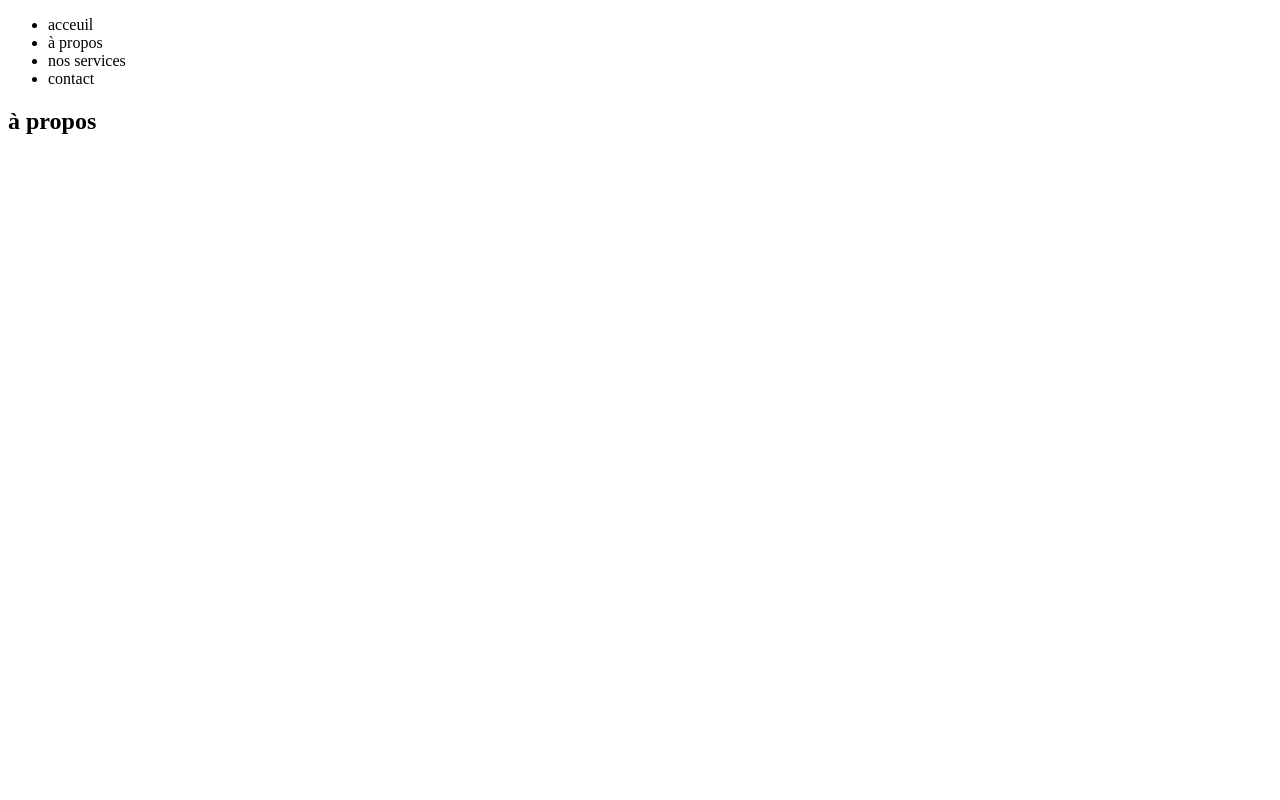
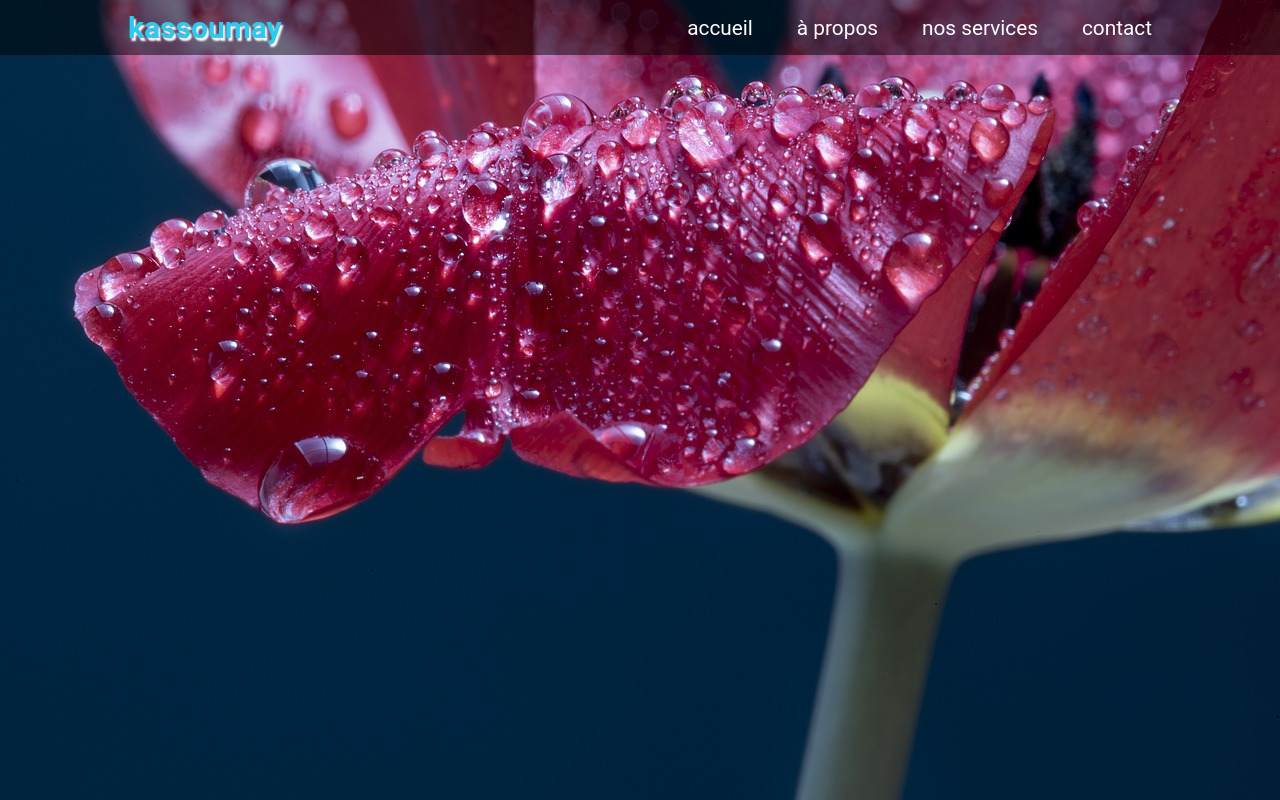
Before and after one commit to Diattajonas/Checkpoint-CSS, a plain HTML site: page index.html in a window 1280 px wide. Drawn offline with Linux system fonts and the light colour scheme.

Commit message:
commit sur le checkpoint css

```diff
--- a/index.html
+++ b/index.html
@@ -8,19 +8,18 @@
 </head>
 <body>
     <header>
-        <nav>
-            <ul>
-                <li>acceuil</li>
-                <li>à propos</li>
-                <li>nos services</li>
-                <li>contact</li>
-            </ul>
+        <a href="" class="logo">kassoumay</a>
+        <nav class="navbar">
+            <a href="">accueil</a>
+            <a href="">à propos</a>
+            <a href="">nos services</a>
+            <a href="">contact</a>
         </nav>
 
     </header>
     <main>
         <div>
-            <h2>à propos</h2>
+            <h2></h2>
         </div>
 
     </main>
--- a/style.css
+++ b/style.css
@@ -0,0 +1,48 @@
+*{
+    margin: 0;
+    padding: 0;
+    box-sizing: border-box;
+    font-family: roboto;
+
+}
+
+body{
+    min-height: 100vh;
+    background-image: url(image/back.jpg);
+    background-repeat: no-repeat;
+    background-size: cover;
+    background-position: center;
+}
+
+header{
+    position: fixed;
+    top: 0;
+    width: 100%;
+    left: 0;
+    right: 0;
+    padding: 10px 10%;
+    background-color: rgba(1, 0, 0, 0.5);
+    display: flex;
+    justify-content: space-between;
+    align-items: center;
+    z-index: 100%;
+}
+
+.navbar a{
+    font-size: 1.3rem;
+    font-style: bold;
+    font-weight: 400;
+    margin-left: 2.5rem;
+    text-decoration: none;
+    color: white;
+    z-index: 1;
+
+}
+
+.logo{
+    font-size: 30px;
+    text-decoration: none;
+    font-weight: 600;
+    color: rgb(42, 202, 241);
+    text-shadow: 2px 3px 2px white;
+}
```
Also changed, not shown: image/back.jpg (added), image/mylogo.png (added).
